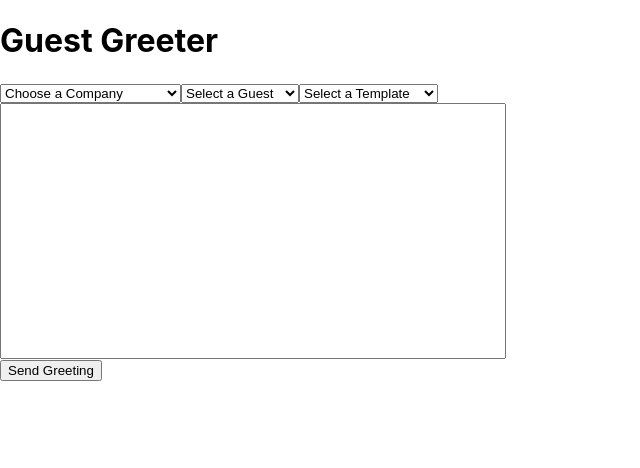
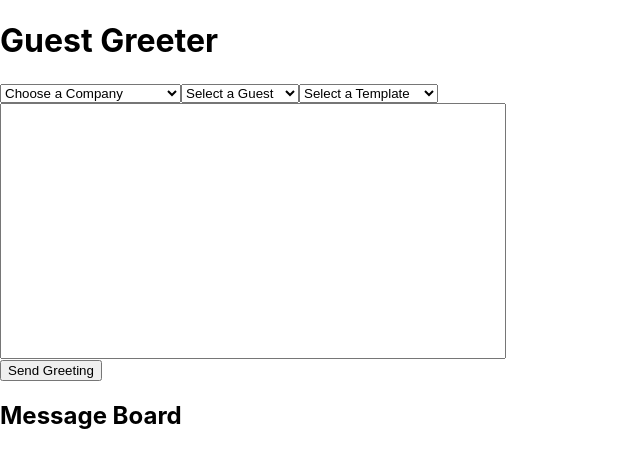
Before and after one commit to luketpena/guest-greeter, a React (Create React App) app: page / in a window 1280 px wide. Shown: the top 468 px of the page, without its empty margins (0-640 px from the left). Built offline with nearby package versions, Linux system fonts and the light colour scheme.

Commit message:
Can print messages to a board

```diff
--- a/src/Components/App/App.js
+++ b/src/Components/App/App.js
@@ -6,28 +6,24 @@ import Companies from '../../Data/Companies';
 import Guests from '../../Data/Guests';
 import Templates from '../../Data/Templates';
 
+//-----< Component Imports >-----\\
+import MessageItem from '../MessageItem/MessageItem';
+
 export default function App() {
 
+  //-----< Set Up >-----\\
   let [company, setCompany] = useState('');
   let [guest, setGuest] = useState('');
   let [templateIndex,setTemplateIndex] = useState('');
   let [message, setMessage] = useState('');
+  let [messageList, setMessageList] = useState([]);
 
+  //>> This updates the message in the textarea live as options are selected
   useEffect(()=>{
     generateMessage()
   },[company, guest, templateIndex]);
 
-  //>> Constructor for Message
-  function Greeting(myGuest, myCompany, myMessage) {
-    this.customerId = myGuest.id;
-    this.firstName = myGuest.firstName;
-    this.lastName = myGuest.lastName;
 
-    this.companyId = myCompany.id;
-    this.company = myCompany.company;
-
-    this.message = myMessage;
-  }
 
   //>> Only returns a greeting based on the time of day
   function findTime() {
@@ -43,6 +39,8 @@ export default function App() {
     }
   }
 
+
+  //------< Rendering Option Lists >-----\\
   function renderCompanyOptions() {
     return Companies.map( (item,i)=> {
       return <option key={i} value={i}>{item.company}</option>
@@ -61,6 +59,19 @@ export default function App() {
     })
   }
 
+  //-----< Methods >-----\\
+
+  //>> Constructor for Message objects, stored in state[] and rendered to DOM
+  function Greeting(myGuest, myCompany, myMessage) {
+    this.customerId = myGuest.id;
+    this.firstName = myGuest.firstName;
+    this.lastName = myGuest.lastName;
+    this.companyId = myCompany.id;
+    this.company = myCompany.company;
+    this.message = myMessage;
+  }
+
+  //>> Generates the message only if a template has been selected
   function generateMessage() {
     if (templateIndex && Templates[templateIndex]) {
       //>> Copy and modify the template
@@ -74,31 +85,37 @@ export default function App() {
           .replace('{{startTimestamp}}', Guests[guest].reservation.startTimestamp)
           .replace('{{endTimestamp}}', Guests[guest].reservation.endTimestamp);
       }
-
       //>> Update company information if a company has been selected
       if (Companies[company]) {
         myMessage = myMessage.replace('{{company}}', Companies[company].company);
       }
-
       setMessage(myMessage);
     }
   }
 
+
   function submitGreeting(event) {
     event.preventDefault();
 
+    //>> Generate and store the greeting
     const newGreeting = new Greeting(Guests[guest], Companies[company], message);
-    console.log(newGreeting);
+    let messageListCopy = [...messageList];
+    messageListCopy.push(newGreeting);
+    setMessageList(messageListCopy);
 
     //>> Clear the inputs
     setGuest('');
     setCompany('');
+    setTemplateIndex('');
     setMessage('');
   }
 
-  function selectTemplate(event) {
-    setTemplateIndex(event.target.value);
+  function renderMessages() {
+    return messageList.map( (item,i)=>{
+      return <MessageItem key={i} message={item}/>
+    })
   }
+
 
   return (
     <div className="App">
@@ -115,17 +132,17 @@ export default function App() {
           {renderGuestOptions()}
         </select>
 
-        <select value={templateIndex} onChange={event=>selectTemplate(event)}>
+        <select value={templateIndex} onChange={event=>setTemplateIndex(event.target.value)}>
           <option disabled value="">Select a Template</option>
           {renderTemplateOptions()}
         </select>
 
         <textarea value={message} onChange={event=>setMessage(event.target.value)}/>
-
-
-
         <button>Send Greeting</button>
       </form>
+
+      <h2>Message Board</h2>
+      {renderMessages()}
 
     </div>
   );
--- /dev/null
+++ b/src/Components/MessageItem/MessageItem.js
@@ -0,0 +1,19 @@
+import React from 'react';
+import styled from 'styled-components';
+
+const Container = styled.div`
+`;
+
+export default function MessageItem(props) {
+  const {company, firstName, lastName, roomNumber, message} = props.message;
+  const date = new Date();
+
+  return (
+    <Container>
+      <p>From {company} to {firstName} {lastName} - Room {roomNumber} </p>
+      <p>Sent on {date.getFullYear()} at {date.getHours()}:{date.getMinutes()}</p>
+      <h3>Message:</h3>
+      <p>{message}</p>
+    </Container>
+  )
+}
```
Also changed, not shown: src/Components/Greeting/Greeting.js (deleted, +0 -13 lines).
